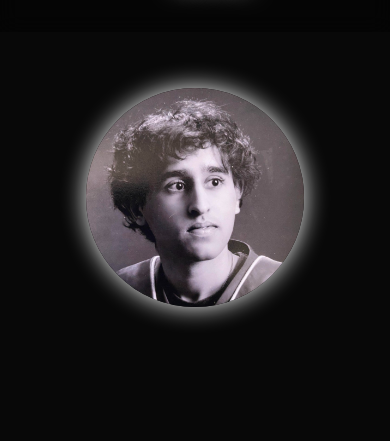
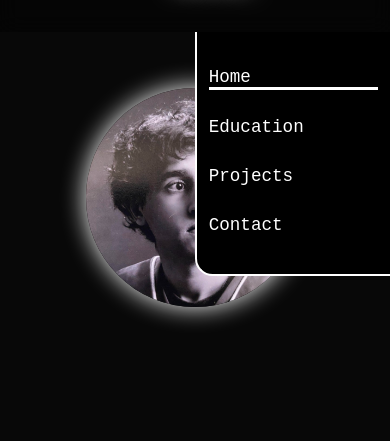
Before and after one commit to surkhab606/surkhab606.github.io, a plain HTML site: page index.html in a window 390 px wide. Both pictures are taken after a click on the icon 327 px from the left and 51 px from the top of the page. Shown: the part 70-511 px from the top of the page. Drawn offline with nearby package versions, Linux system fonts and the light colour scheme.

Commit message:
Updated style.css so that hamburger menu works on mobile

```diff
--- a/style.css
+++ b/style.css
@@ -528,11 +528,11 @@ span {
         display: none;
     }
 
-    .navbear.active{
+    .navbar.active{
         display: block;
     }
 
-    .navbear a{
+    .navbar a{
         display: block;
         font-size: 2rem;
         margin: 3rem 0;
```
